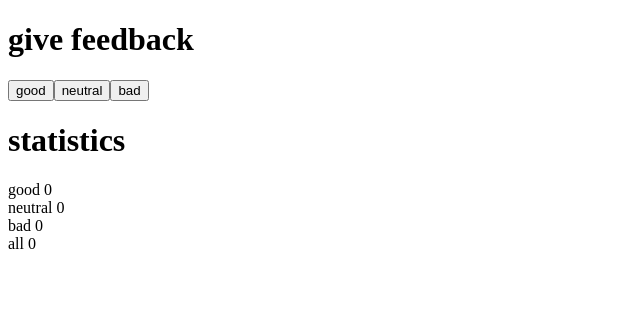
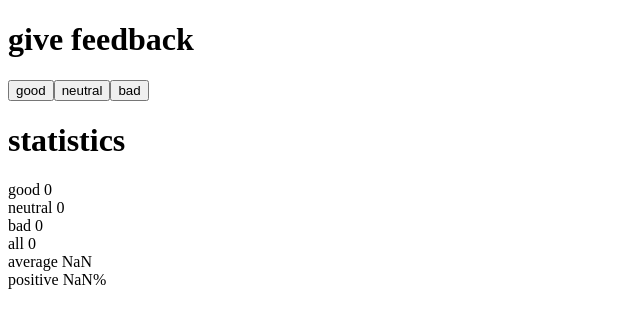
Before and after one commit to dat-monke/fullstackpart1, a React (Create React App) app in the folder unicafe/unicafe/: page / in a window 1280 px wide. Shown: the top 328 px of the page, without its empty margins (0-640 px from the left). Built offline with nearby package versions, Linux system fonts and the light colour scheme.

Commit message:
completed step 3

```diff
--- a/unicafe/unicafe/src/App.js
+++ b/unicafe/unicafe/src/App.js
@@ -5,17 +5,22 @@ const Button = (props) => <button onClick={props.handleClick}>{props.text}</butt
 // const Display = (props) => <div>{props.response} {props.value}</div>
 
 const Statistics = (props) => {
-  if (props.average){
+  if (props.response === "average"){
     let avg = 0
     avg = ((props.average[0] - props.average[2])/(props.average[0]+props.average[1]+props.average[2]))
     return (
-      <div>{props.response} {avg}</div>,
-      console.log(props.average),
-      console.log(avg)
+      <div>{props.response} {avg}</div>
+    )
+  }
+  if (props.response === "positive"){
+    let posValue = 0
+    posValue = ((props.positive[0]/(props.positive[0]+props.positive[1]+props.positive[2]) * 100) + "%")
+    return (
+      <div>{props.response} {posValue}</div>
     )
   }
   return (
-    <div>{props.response} {props.value}</div>
+    <div>{props.response} {props.value} {props.average}</div>
   )
 }
 
@@ -39,8 +44,8 @@ const App = () => {
       <Statistics response="neutral" value={neutral}/>
       <Statistics response="bad" value={bad}/>
       <Statistics response="all" value={good + neutral + bad}/>
-      <Statistics response="average" average={[good, neutral, bad]} divisor={3}/>
-      {/* <Display response="positive" positive={[good, neutral, bad]}/> */}
+      <Statistics response="average" average={[good, neutral, bad]}/>
+      <Statistics response="positive" positive={[good, neutral, bad]}/>
     </div>
   )
 }
```
